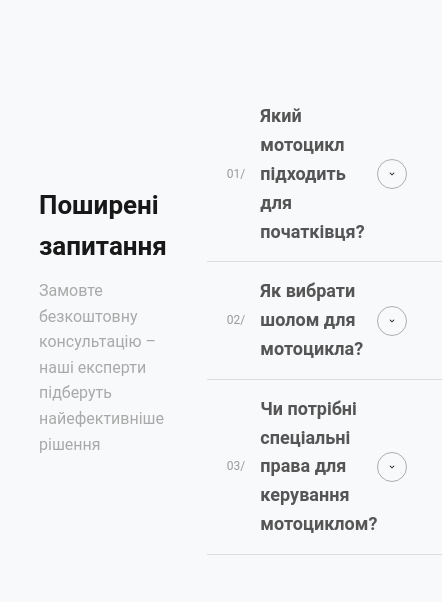
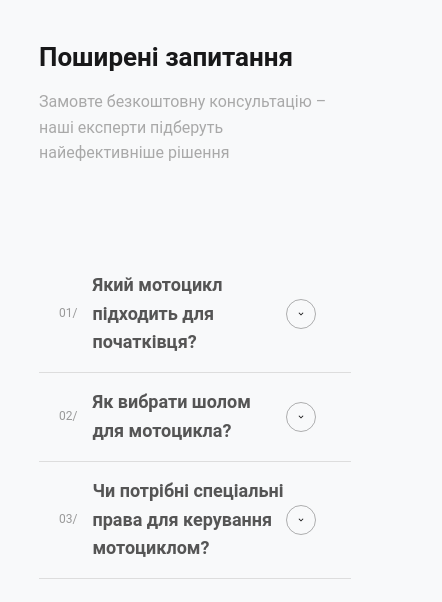
Before and after one commit to code0n-kn33s/test-slider_imgs-native, a plain HTML site: page index.html in a window 390 px wide. Shown: the part 81-683 px from the top of the page, 442 px wide, since content can reach past the window. Drawn offline with Linux system fonts and the light colour scheme; no server answers.

Commit message:
last commit 2

```diff
--- a/assets/styles/main.css
+++ b/assets/styles/main.css
@@ -131,3 +131,10 @@ img.lazy {
 img.lazy.loaded {
     opacity: 1;
 }
+
+/* Media Queries */
+@media screen and (max-width: 768px) {
+    .faq {
+        flex-direction: column;
+    }
+}
```
